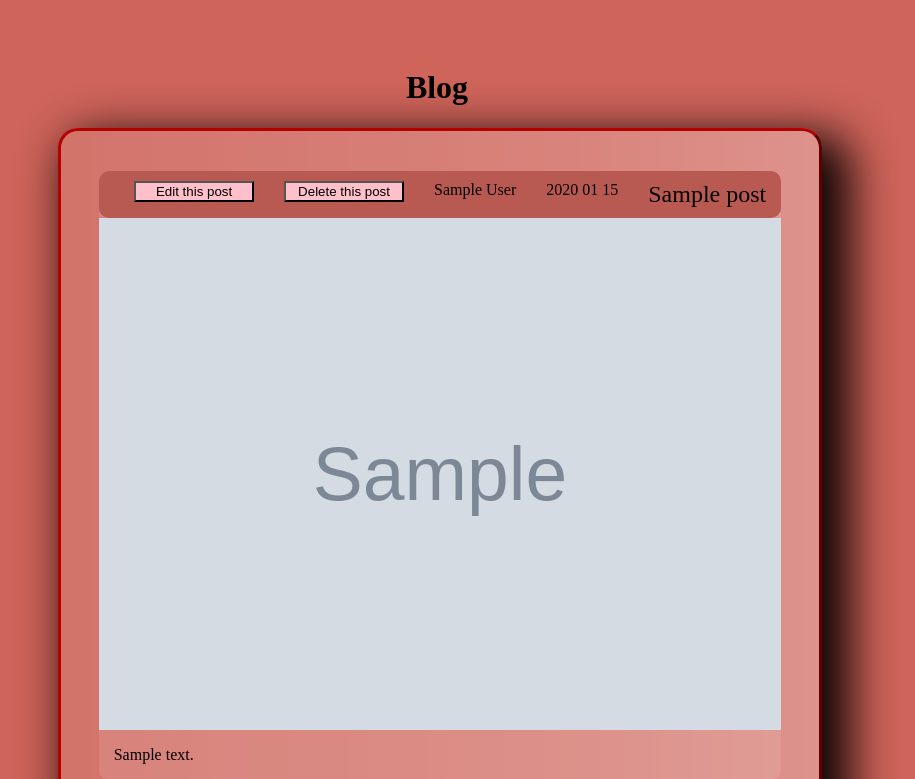
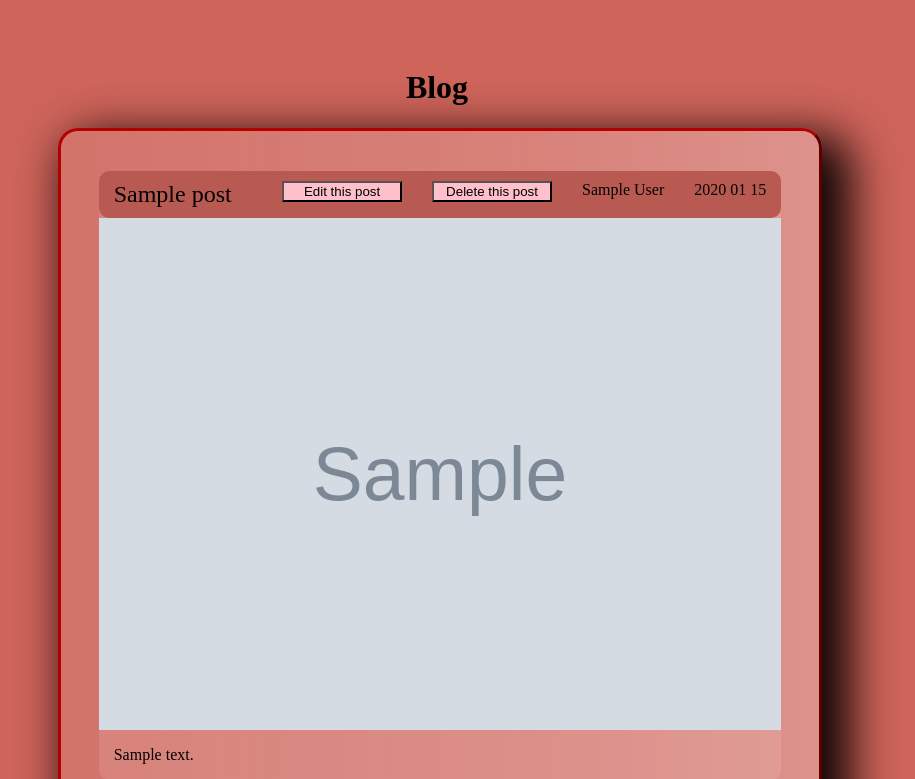
Before and after one commit to maciejratajski1999/WebPageDemo, a Flask app: page /blog in a window 1280 px wide. Shown: the part 52-831 px from the top of the page, without its empty margins (203-1118 px from the left). Run offline with Flask 2, Linux system fonts and the light colour scheme; a user stored in the database is signed in; tables that the repository leaves empty hold one stand-in row (values such as "Sample post"); grey boxes marked "Sample" are stand-in pictures; some libraries are stand-ins or nearby versions.

Commit message:
fixed post-header displaying post title on wrong side

```diff
--- a/app/static/blog.css
+++ b/app/static/blog.css
@@ -51,8 +51,6 @@ a.post-header {
 }
 
 .title{
-    float: left;
-    font-size: x-large;
 }
 a.author{
 }
@@ -69,7 +67,6 @@ div.post {
 }
 .a-container{
     display: flex;
-    float: right;
 }
 p.post p {
     padding: 0px 0px;
@@ -96,6 +93,10 @@ img.post{
     width: 100%;
     height: auto;
 }
-#title{
+.right{
+    float: right;
+}
+.left{
     float: left;
+    font-size: x-large;
 }
--- a/app/templates/admin_post_options.html
+++ b/app/templates/admin_post_options.html
@@ -1,5 +1,5 @@
 {% block admin_post_options %}
-  <form class="a-container" method="POST">
+  <form class="a-container right" method="POST">
       {% set delete_form = delete_blog_post_forms[post.id] %}
       {{ delete_form.hidden_tag() }}
       {% for item in delete_form %}
@@ -10,7 +10,7 @@
           {% endif %}
       {% endfor %}
   </form>
-  <form class="a-container" method="POST">
+  <form class="a-container right" method="POST">
       {% set edit_form = edit_blog_post_forms[post.id] %}
       {{ edit_form.hidden_tag() }}
       {% for item in edit_form %}
--- a/app/templates/post.html
+++ b/app/templates/post.html
@@ -1,13 +1,13 @@
 {% block post %}
   <article class="post">
       <div class="post-header">
-          <div class="a-container">
+          <div class="a-container left">
               <a class="title post-header">{{post.title}}</a>
           </div>
-          <div class="a-container">
+          <div class="a-container right">
               <a class="date post-header">{{post.date.strftime('%Y %m %d')}}</a>
           </div>
-          <div class="a-container">
+          <div class="a-container right">
               <a class="author post-header">{{post.author}} </a>
           </div>
           {% if current_user.is_authenticated %}
```
